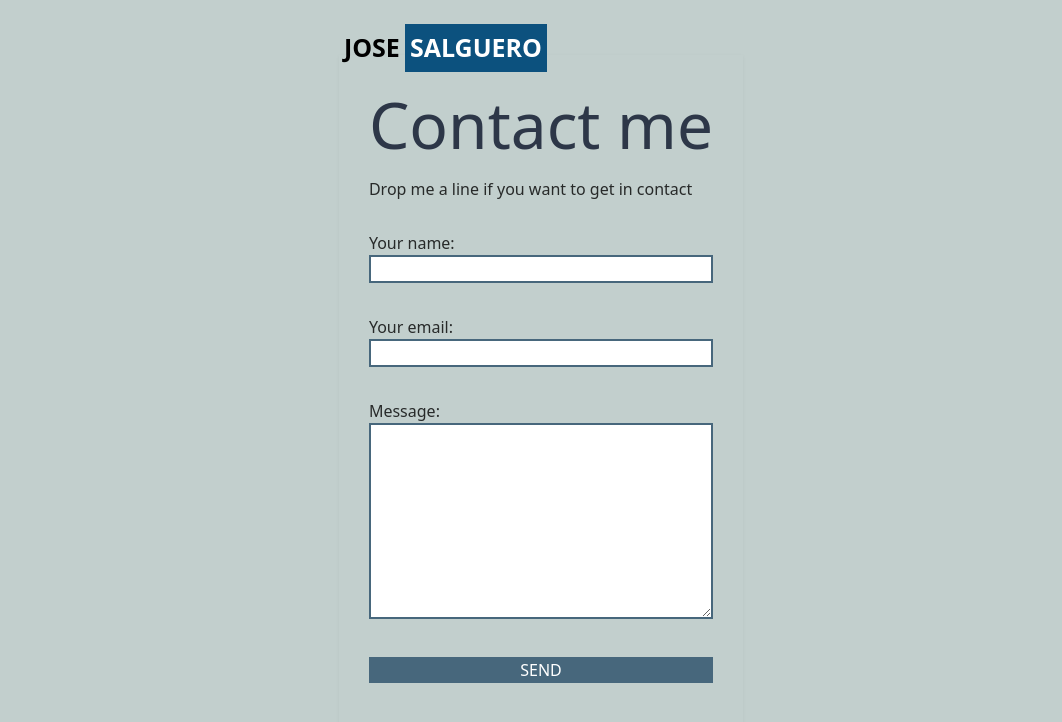
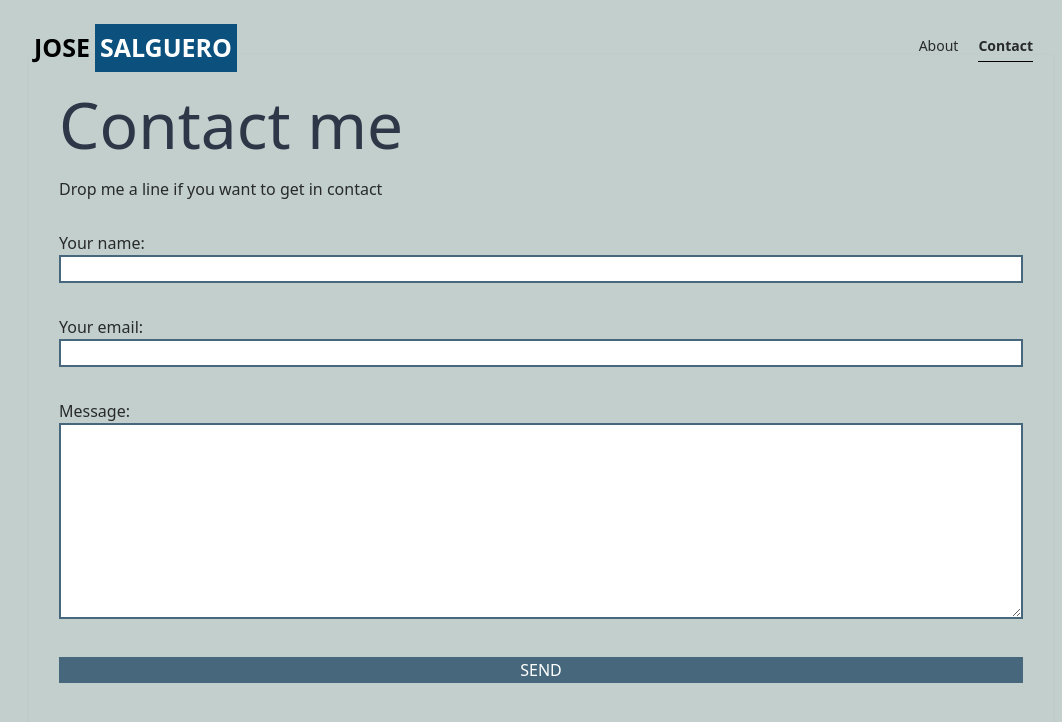
Before and after one commit to jasalguero/website, a Gatsby site: page /contact in a window 1280 px wide. Shown: the whole page, without its empty margins (99-1161 px from the left). Built offline with nearby package versions, Linux system fonts and the light colour scheme; Gatsby itself is replaced by a stand-in of ours; some packages are replaced by stand-ins of ours; what typography-theme-lincoln would draw is missing.

Commit message:
fix the header width

```diff
--- a/src/components/base.css
+++ b/src/components/base.css
@@ -32,7 +32,7 @@ body {
 }
 
 .layout-wrapper {
-  max-width: 1024px;
+  width: 80%;
   height: 100%;
 }
 
--- a/src/components/header/index.js
+++ b/src/components/header/index.js
@@ -36,7 +36,7 @@ function DesktopNav() {
       <div className="justify-end text-sm md:flex-grow">
         {NAV_ITEMS.map(item => (
           <Link
-            className="block mt-4 mr-4 li-link md:inline-block md:mt-0"
+            className="block mt-4 mr-5 li-link md:inline-block md:mt-0"
             to={item.url}
             key={`${item.id}-nav`}
             activeClassName="active"
--- a/src/components/header/style.css
+++ b/src/components/header/style.css
@@ -6,8 +6,7 @@
 
 header {
   position: fixed;
-  width: 100%;
-  max-width: 1024px;
+  width: 80%;
 }
 
 .header-main {
--- a/src/pages/contact/index.js
+++ b/src/pages/contact/index.js
@@ -37,8 +37,6 @@ const ContactPage = ({ data, location }) => {
     !validateEmail(state.email) ||
     !state.message ||
     state.message === ""
-
-  console.log("state", state, isDisabled)
 
   return (
     <Layout location={location} title={siteTitle}>
```
